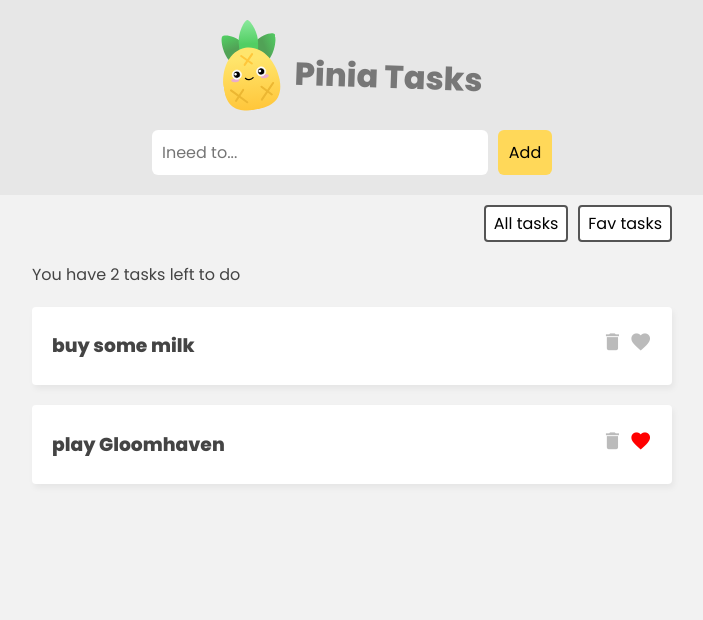
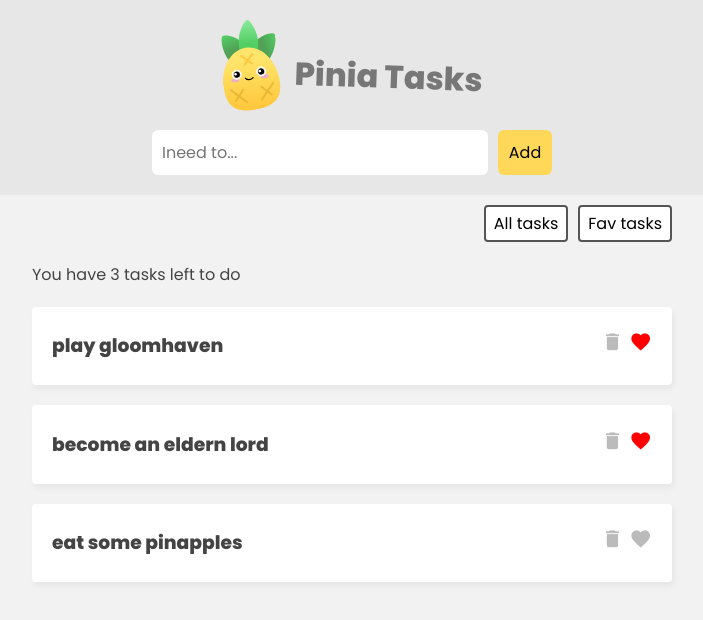
Before and after one commit to Ruba-Alahmad/Pinia_tasks, a Vue app: page / in a window 1280 px wide. Shown: the top 620 px of the page, without its empty margins (288-991 px from the left). Built offline with nearby package versions, Linux system fonts and the light colour scheme; data requests are answered from the project's data file.

Commit message:
Adding async actions

```diff
--- /dev/null
+++ b/data/db.json
@@ -0,0 +1,20 @@
+{
+  "tasks": [
+    {
+      "id": "1",
+      "title": "play gloomhaven",
+      "isFav": true
+    },
+    {
+      "title": "become an eldern lord",
+      "isFav": true,
+      "id": "3"
+    },
+    {
+      "title": "eat some pinapples",
+      "isFav": false,
+      "id": "4"
+    }
+  ],
+  "$schema": "./node_modules/json-server/schema.json"
+}
--- a/package.json
+++ b/package.json
@@ -6,7 +6,8 @@
   "scripts": {
     "dev": "vite",
     "build": "vite build",
-    "preview": "vite preview"
+    "preview": "vite preview",
+    "server": "json-server --watch ./data/db.json --port 3000"
   },
   "dependencies": {
     "pinia": "^3.0.4",
--- a/src/App.vue
+++ b/src/App.vue
@@ -14,6 +14,8 @@
             <button @click="filter= 'all'">All tasks</button>
             <button @click="filter= 'favs'">Fav tasks</button>
         </nav>
+
+        <div class="loading" v-if="taskStore.loading">Loading tasks...</div>
 
         <div class="task-list" v-if="filter === 'all'">
             <p>You have {{ taskStore.totalCount }} tasks left to do</p>
@@ -42,6 +44,8 @@
         setup(){
             const taskStore = useTaskStore();
 
+            taskStore.getTasks()
+
             const filter = ref('all')
             return {taskStore, filter};
         }
--- a/src/assets/main.css
+++ b/src/assets/main.css
@@ -101,3 +101,12 @@
   color: #555;
   font-size: 1em;
 }
+.loading {
+  max-width: 640px;
+  border: 1px solid #ffd859;
+  background: #ffe9a0;
+  color: #3a3a3a;
+  padding: 5px 0;
+  text-align: center;
+  margin: 30px auto;
+}
--- a/src/stores/TaskStore.js
+++ b/src/stores/TaskStore.js
@@ -3,14 +3,8 @@
 
 export const useTaskStore = defineStore('taskStore',{
     state: () => ({
-        tasks: [
-            {id: 1, title: 'buy some milk', isFav: false },
-            {id: 2, title: 'play Gloomhaven', isFav: true},
-           // {id: 3, title: 'do my homework', isFav: true},
-           // {id: 4, title: 'study for exam', isFav: false},
-        ],
-
-
+        tasks: [],
+        loading: false,
 
     }),
 
@@ -30,19 +24,56 @@
     },
 
     actions:{
-        addTask(task){
+        async addTask(task){
             this.tasks.push(task)
+
+            const res = await fetch('http://localhost:3000/tasks', {
+                method: 'POST',
+                body: JSON.stringify(task),
+                headers: {'Content-Type': 'application/jason'}
+            })
+
+            if(res.error){
+                console.log(res.error);
+            }
+
         },
-        deleteTask(id){
+        async deleteTask(id){
            this.tasks = this.tasks.filter(t => {
             return t.id !== id
            })
+
+           const res = await fetch('http://localhost:3000/tasks/' + id, {
+                method: 'DELETE',
+            })
+
+            if(res.error){
+                console.log(res.error);
+            }
         },
-        toggleFav(id){
+        async toggleFav(id){
             const task = this.tasks.find(t =>{
                return t.id === id
             })
             task.isFav = !task.isFav;
+
+            const res = await fetch('http://localhost:3000/tasks/' + id, {
+                method: 'PATCH',
+                body: JSON.stringify({isFav: task.isFav}),
+                headers: {'Content-Type': 'application/jason'}
+            })
+
+            if(res.error){
+                console.log(res.error);
+            }
+        },
+        async getTasks(){
+            this.loading = true
+
+            const res = await fetch('http://localhost:3000/tasks')
+            const data = await res.json()
+            this.tasks = data
+            this.loading = false
         }
     }
 })
```
